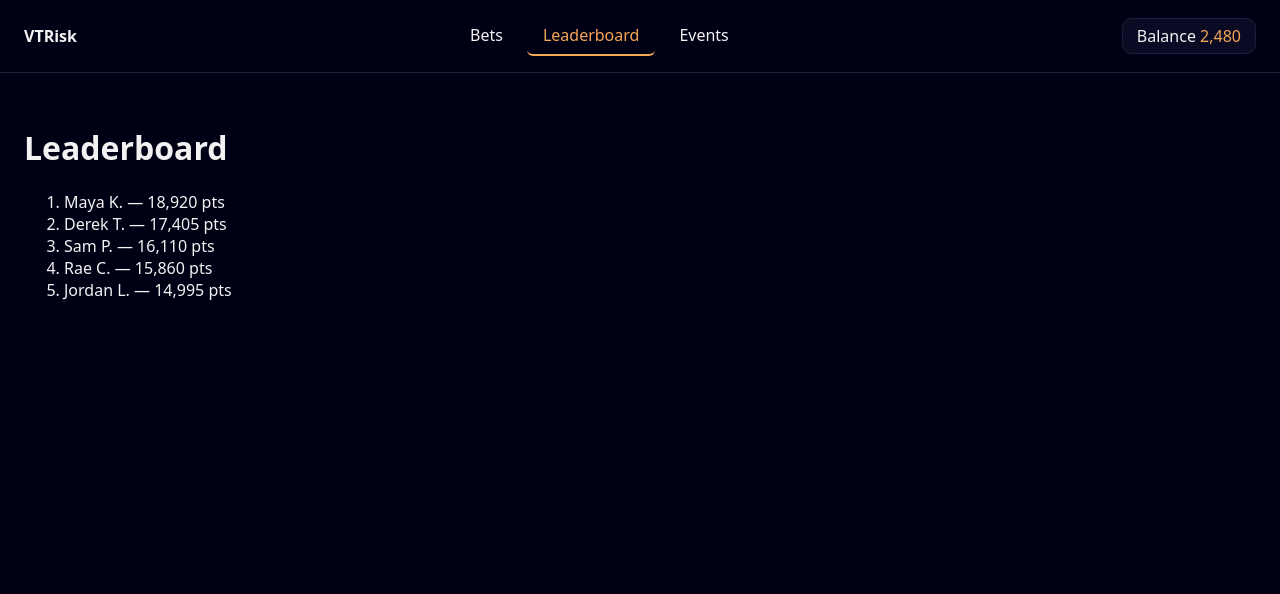
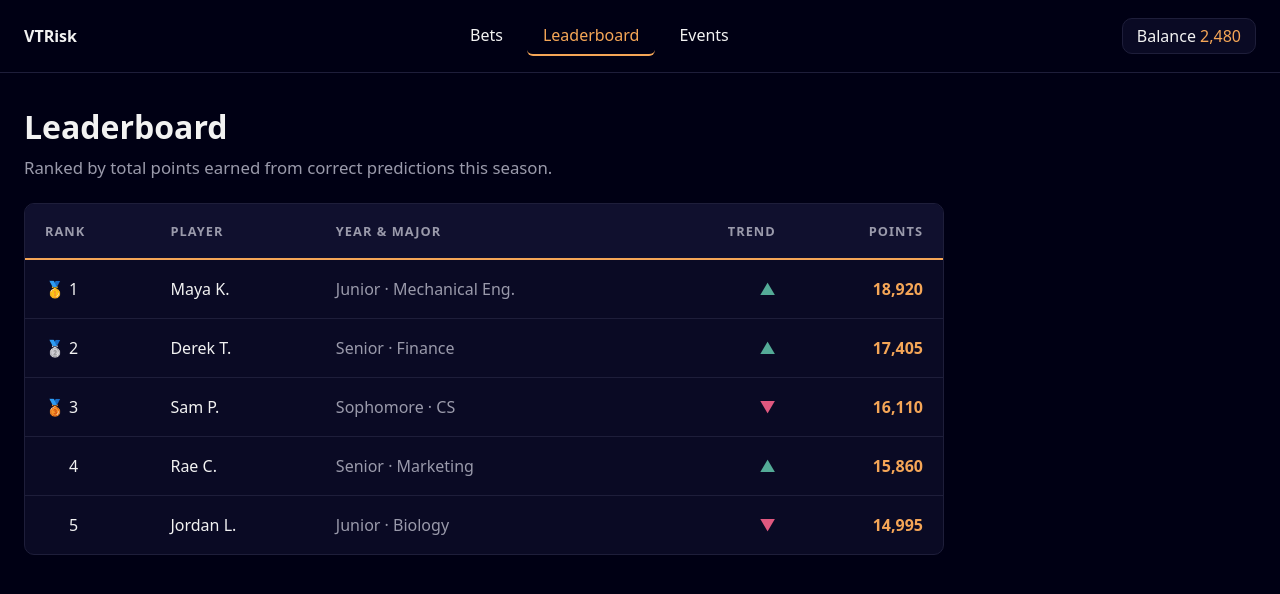
Before and after one commit to sania-jain/The-Clubhouse, a React (Vite) app: page /leaderboard in a window 1280 px wide. Shown: the top 594 px of the page. Built offline with nearby package versions, Linux system fonts and the light colour scheme.

Commit message:
Styled leaderboard page w/ additional player info

```diff
--- /dev/null
+++ b/src/pages/Leaderboard.css
@@ -0,0 +1,80 @@
+.lb {
+  max-width: 920px;
+}
+
+.lb-title {
+  margin: 0 0 8px;
+}
+
+.lb-subtitle {
+  margin: 0 0 24px;
+  font-size: 1.05rem;
+}
+
+.lb-table-wrap {
+  overflow-x: auto;
+}
+
+.lb-table {
+  width: 100%;
+  border-collapse: collapse;
+  font-variant-numeric: tabular-nums;
+}
+
+.lb-table th,
+.lb-table td {
+  padding: 18px 20px;
+  text-align: left;
+  white-space: nowrap;
+}
+
+.lb-table thead th {
+  background-color: #10102e;
+  border-bottom: 2px solid var(--color-accent);
+  color: var(--color-text-muted);
+  font-size: 0.8rem;
+  font-weight: 600;
+  letter-spacing: 0.08em;
+  text-transform: uppercase;
+}
+
+.lb-table tbody tr + tr td {
+  border-top: 1px solid var(--color-border);
+}
+
+.lb-table tbody tr:hover td {
+  background-color: #10102e;
+}
+
+.lb-table .lb-num {
+  text-align: right;
+}
+
+.lb-medal {
+  display: inline-block;
+  width: 1.5em;
+}
+
+.lb-points {
+  color: var(--color-accent);
+  font-weight: 600;
+}
+
+.lb-trend--up {
+  color: var(--color-secondary);
+}
+
+.lb-trend--down {
+  color: #e0587f;
+}
+
+@media (max-width: 640px) {
+  .lb-table th,
+  .lb-table td {
+    padding: 14px 12px;
+  }
+
+  .lb-col-detail {
+    display: none;
+  }
+}
--- a/src/pages/Leaderboard.jsx
+++ b/src/pages/Leaderboard.jsx
@@ -1,14 +1,41 @@
 import { leaderboard } from "../data/mockData.js";
+import "./Leaderboard.css";
+
+const MEDALS = { 1: "🥇", 2: "🥈", 3: "🥉" };
 
 export default function Leaderboard() {
   return (
-    <div>
-      <h1>Leaderboard</h1>
-      <ol>
-        {leaderboard.map((p) => (
-          <li key={p.rank}>{p.name} — {p.points.toLocaleString()} pts</li>
-        ))}
-      </ol>
+    <div className="lb">
+      <h1 className="lb-title">Leaderboard</h1>
+      <p className="muted lb-subtitle">Ranked by total points earned from correct predictions this season.</p>
+
+      <div className="card lb-table-wrap">
+        <table className="lb-table">
+          <thead>
+            <tr>
+              <th>Rank</th>
+              <th>Player</th>
+              <th className="lb-col-detail">Year &amp; Major</th>
+              <th className="lb-num">Trend</th>
+              <th className="lb-num">Points</th>
+            </tr>
+          </thead>
+          <tbody>
+            {leaderboard.map((p) => (
+              <tr key={p.rank}>
+                <td className="lb-rank">
+                  <span className="lb-medal">{MEDALS[p.rank] ?? ""}</span>
+                  {p.rank}
+                </td>
+                <td>{p.name}</td>
+                <td className="muted lb-col-detail">{p.detail}</td>
+                <td className={`lb-num lb-trend--${p.trend}`}>{p.trend === "up" ? "▲" : "▼"}</td>
+                <td className="lb-num lb-points">{p.points.toLocaleString()}</td>
+              </tr>
+            ))}
+          </tbody>
+        </table>
+      </div>
     </div>
   );
 }
```
